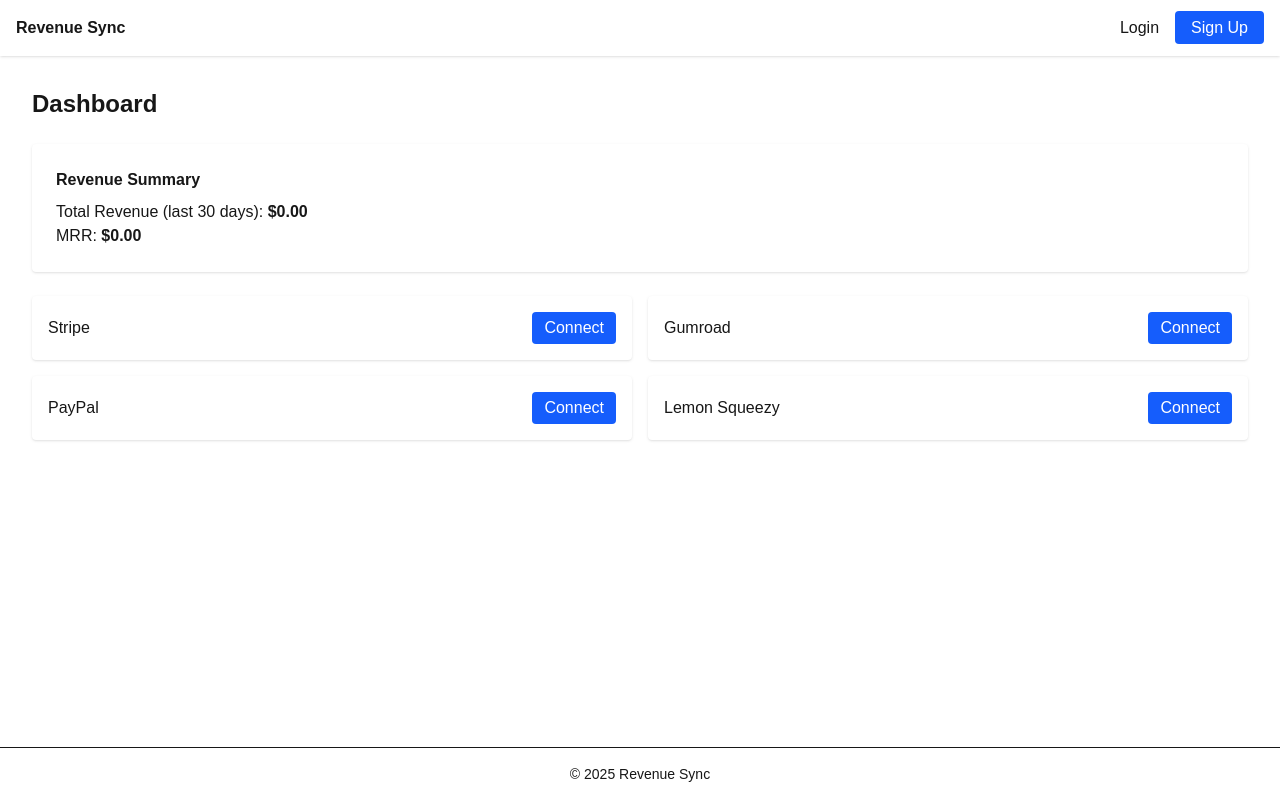
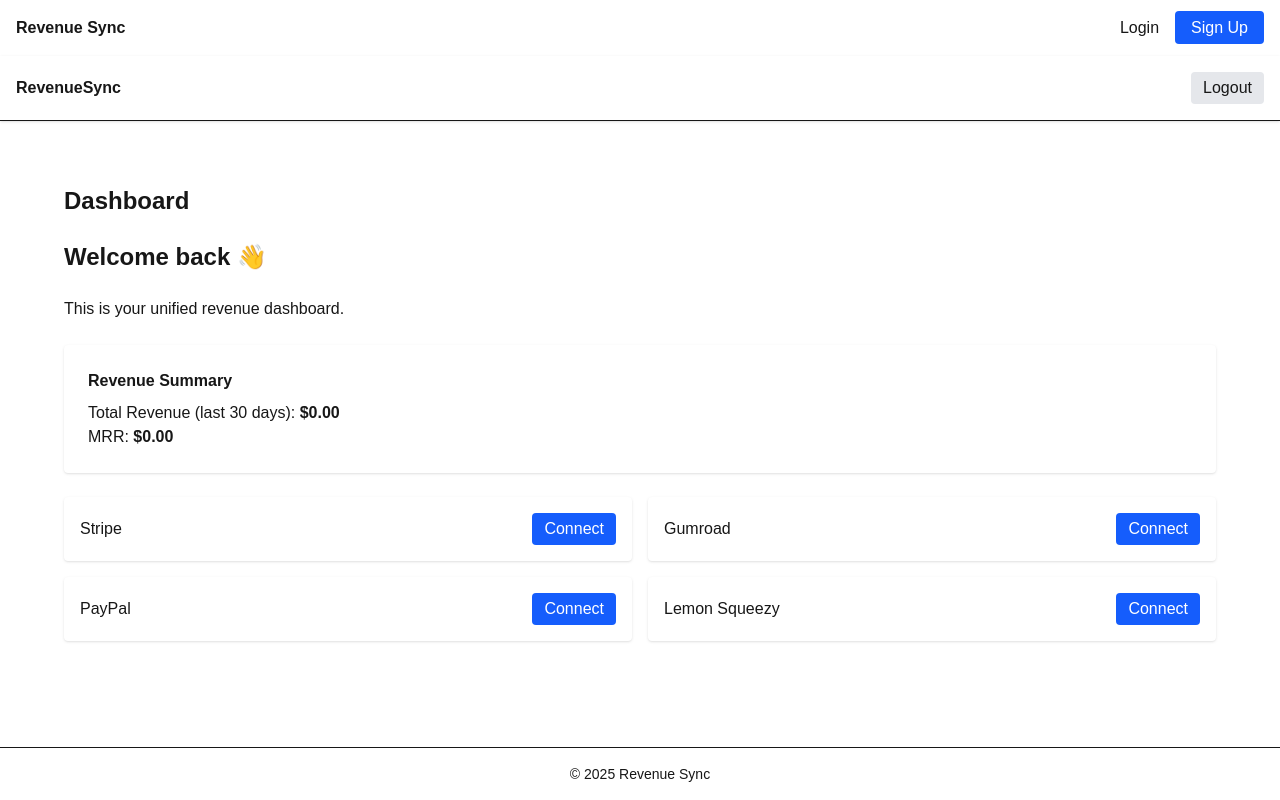
Before and after one commit to abaker42/sync-revenue, a Next.js app: page /dashboard in a window 1280 px wide. Built offline with nearby package versions, Linux system fonts and the light colour scheme; no server answers.

Commit message:
had to comment out code for sesson based access in /dashboard/layout.tsx

```diff
--- a/app/auth/login/page.tsx
+++ b/app/auth/login/page.tsx
@@ -16,6 +16,8 @@ export default function LoginPage() {
 		e.preventDefault();
 		setLoading(true);
 		setError(null);
+
+        console.log('loging in email: %s password: %s', email, password)
 
 		const { data, error } = await supabase.auth.signInWithPassword({
 			email,
@@ -51,7 +53,7 @@ export default function LoginPage() {
 					onChange={(e) => setPassword(e.target.value)}
 				/>
 				<button
-					type='submit'
+					onClick={handleLogin}
 					disabled={loading}
 					className='bg-blue-600 text-white w-full py-2 rounded disabled:opacity-50'
 				>
--- /dev/null
+++ b/app/dashboard/layout.tsx
@@ -0,0 +1,33 @@
+//This layout will wrap all dashboard pages and enforce authorization to view.
+export const dynamic = "force-dynamic";// allows me to read cookies dynamically
+
+import { createClient } from '@/lib/supabase-server'
+import { redirect } from "next/navigation";
+import LogoutButton from "@/components/auth/logout";
+
+export default async function DashboardLayout({
+	children,
+}: {
+	children: React.ReactNode;
+}) {
+	// Get current session
+	// const supabase = await createClient();
+	// const {
+	// 	data: { session },
+	// } = await supabase.auth.getSession();
+
+	// // If no session, redirect to login
+	// if (!session) {
+	// 	redirect("/auth/login");
+	// }
+
+	return (
+		<div>
+			<nav className='flex justify-between items-center p-4 border-b bg-white shadow'>
+				<h1 className='font-bold'>RevenueSync</h1>
+				<LogoutButton />
+			</nav>
+			<main className='p-8'>{children}</main>
+		</div>
+	);
+}
--- a/app/dashboard/page.tsx
+++ b/app/dashboard/page.tsx
@@ -5,6 +5,8 @@ export default function DashboardPage() {
 	return (
 		<div className='p-8 space-y-6'>
 			<h2 className='text-2xl font-bold'>Dashboard</h2>
+			<h2 className='text-2xl font-bold mb-6'>Welcome back 👋</h2>
+			<p>This is your unified revenue dashboard.</p>
 			<RevenueSummary />
 			<div className='grid grid-cols-1 md:grid-cols-2 gap-4'>
 				<IntegrationCard name='Stripe' />
--- /dev/null
+++ b/lib/supabase-server.ts
@@ -0,0 +1,25 @@
+import { createServerClient } from "@supabase/ssr";
+import { cookies } from "next/headers";
+
+export const createClient = async () => {
+    console.log('before I get the cookies')
+	const cookieStore = await cookies();
+
+	return createServerClient(process.env.NEXT_PUBLIC_SUPABASE_URL!, process.env.NEXT_PUBLIC_SUPABASE_ANON_KEY!,
+        { cookies: {getAll() {
+            return cookieStore.getAll()
+        },
+        setAll(cookies2Set){
+            try {
+                cookies2Set.forEach(({name, value, options})=>{
+                    cookieStore.set(name, value, options)
+                })
+            } catch (error) {
+							// The `setAll` method was called from a Server Component.
+							// This can be ignored if you have middleware refreshing
+							// user sessions.
+                            console.log('Error setting cookies in server component, this can be ignored if you have middleware refreshing sessions: %s', error);
+						}
+        }} }
+    );
+};
--- a/package.json
+++ b/package.json
@@ -9,6 +9,7 @@
     "lint": "eslint"
   },
   "dependencies": {
+    "@supabase/ssr": "^0.7.0",
     "@supabase/supabase-js": "^2.58.0",
     "next": "15.5.4",
     "react": "19.1.0",
```
Also changed, not shown: 1 other file (tests, documents, lock files or other folders).
